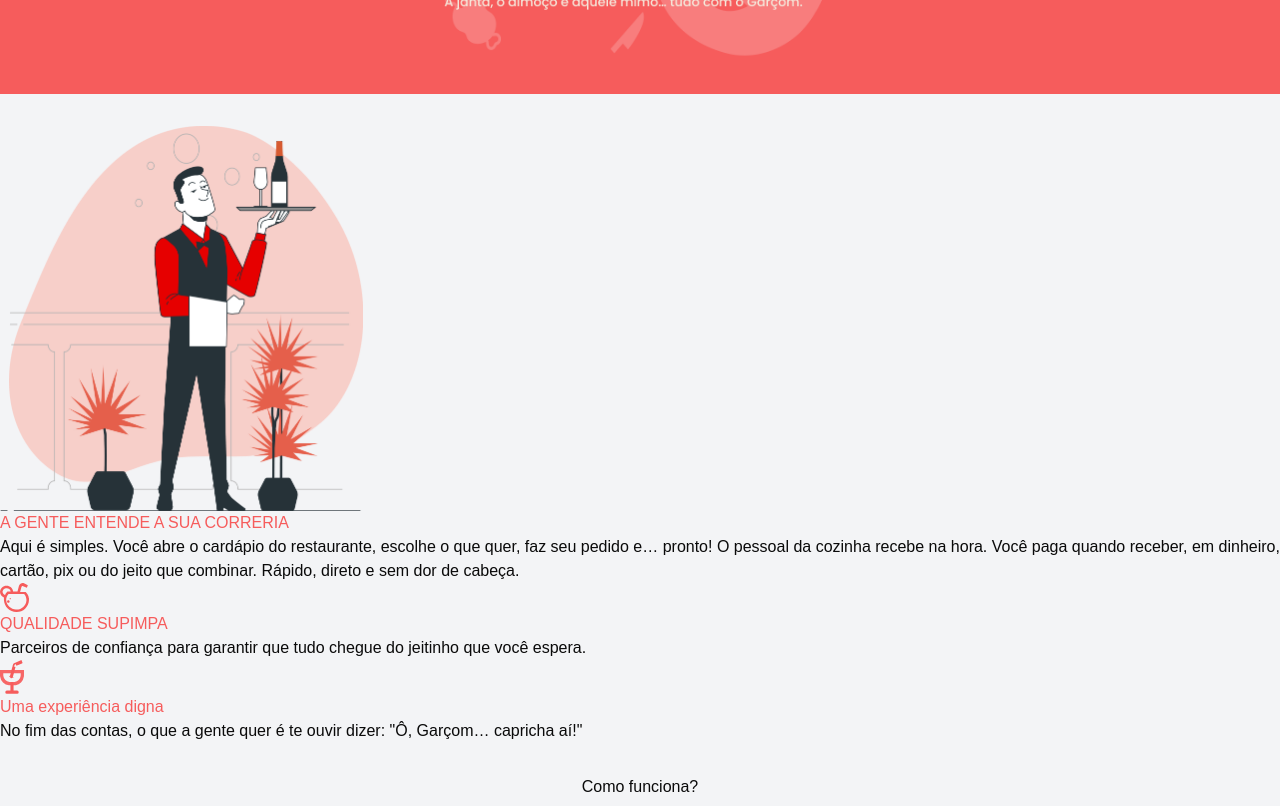
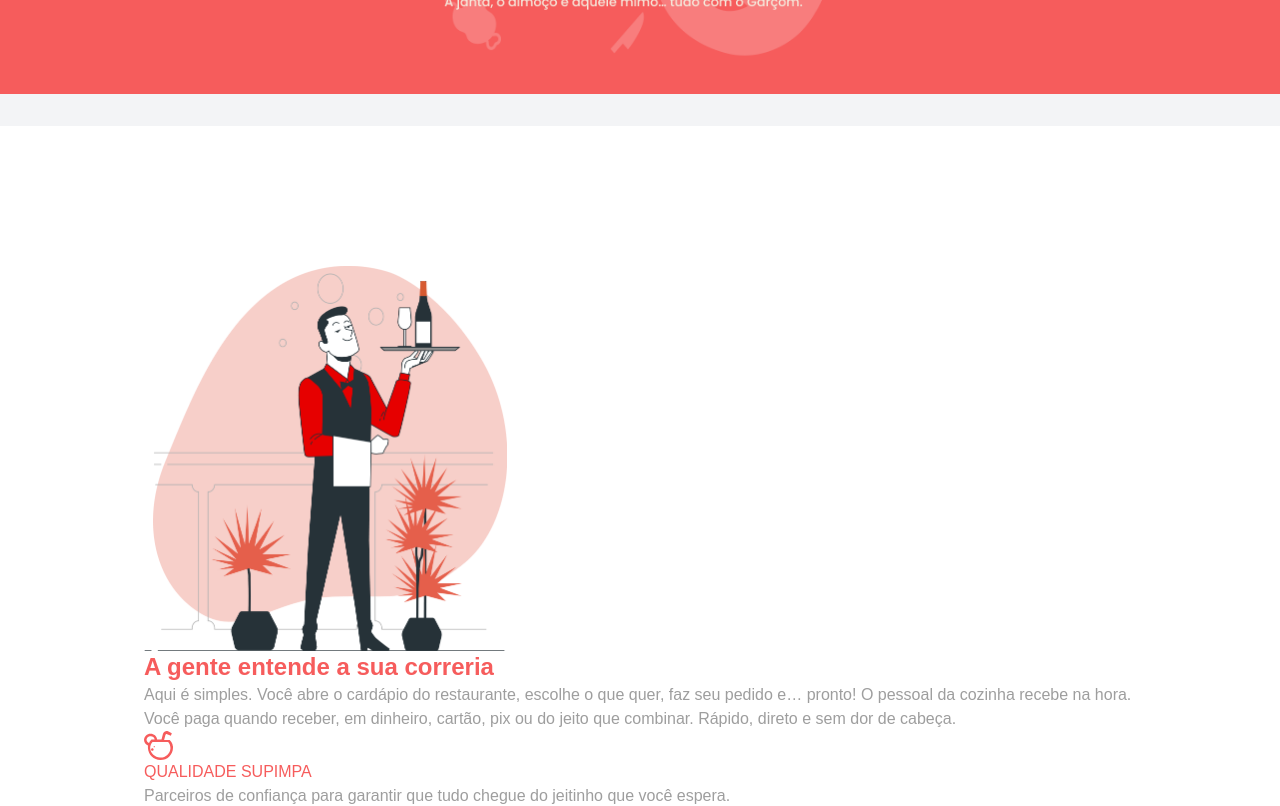
Before and after one commit to PI-InfoWeb-CNAT/garcom, a Next.js app in the folder source/garcom/: page /landing-page in a window 1280 px wide. Shown: the part 480-1286 px from the top of the page. Built offline with nearby package versions, Linux system fonts and the light colour scheme.

Commit message:
começando o grid

```diff
--- a/source/garcom/src/app/globals.css
+++ b/source/garcom/src/app/globals.css
@@ -45,7 +45,6 @@
   --radius-md: calc(var(--radius) - 2px);
   --radius-lg: var(--radius);
   --radius-xl: calc(var(--radius) + 4px);
-  --font-sans: var(--font-poppins);
 }
 
 .font-poppins {
--- a/source/garcom/src/app/landing-page/page.tsx
+++ b/source/garcom/src/app/landing-page/page.tsx
@@ -3,6 +3,7 @@ import { Header } from "@/components/header"
 import { Footer } from "@/components/footer"
 
 export default function LandingPage() {
+  const mainClass = "!pt-35 flex flex-col h-screen bg-white p-7 md:p-36 !pb-0";
     return (
       <>
         <Header />
@@ -16,19 +17,19 @@ export default function LandingPage() {
               className="h-auto w-full object-contain"
             />
           </section>
-          <section className="mb-8 w-full">
+          <section className={mainClass}>
             <Image
-              src="/garçom2.png"
+              src="/garc]om2.png"
               alt="Imagem do garçom"
               width={362.83}
               height={384.81}
               className="h-auto"
             />
             <div>
-              <h2 className="font-poppins text-[h2] font- text-[#F65C5C] uppercase">
+              <h2 className="font-poppins text-2xl font-semibold text-[#F65C5C]">
                 A gente entende a sua correria
               </h2>
-              <p>
+              <p className="text-[#9E9E9E]">
                 Aqui é simples. Você abre o cardápio do restaurante, escolhe o
                 que quer, faz seu pedido e… pronto! O pessoal da cozinha recebe
                 na hora. Você paga quando receber, em dinheiro, cartão, pix ou
@@ -46,7 +47,7 @@ export default function LandingPage() {
               <h3 className="font-poppins text-[#F65C5C] uppercase">
                 Qualidade supimpa
               </h3>
-              <p>
+              <p className="text-[#9E9E9E]">
                 Parceiros de confiança para garantir que tudo chegue do jeitinho
                 que você espera.
               </p>
@@ -60,7 +61,7 @@ export default function LandingPage() {
                 className=""
               />
               <h3 className="text-[#F65C5C]">Uma experiência digna</h3>
-              <p>
+              <p className="text-[#9E9E9E]">
                 No fim das contas, o que a gente quer é te ouvir dizer: "Ô,
                 Garçom… capricha aí!"
               </p>
```
Also changed, not shown: source/garcom/public/garc]om2.png (renamed from source/garcom/public/garçom2.png).
